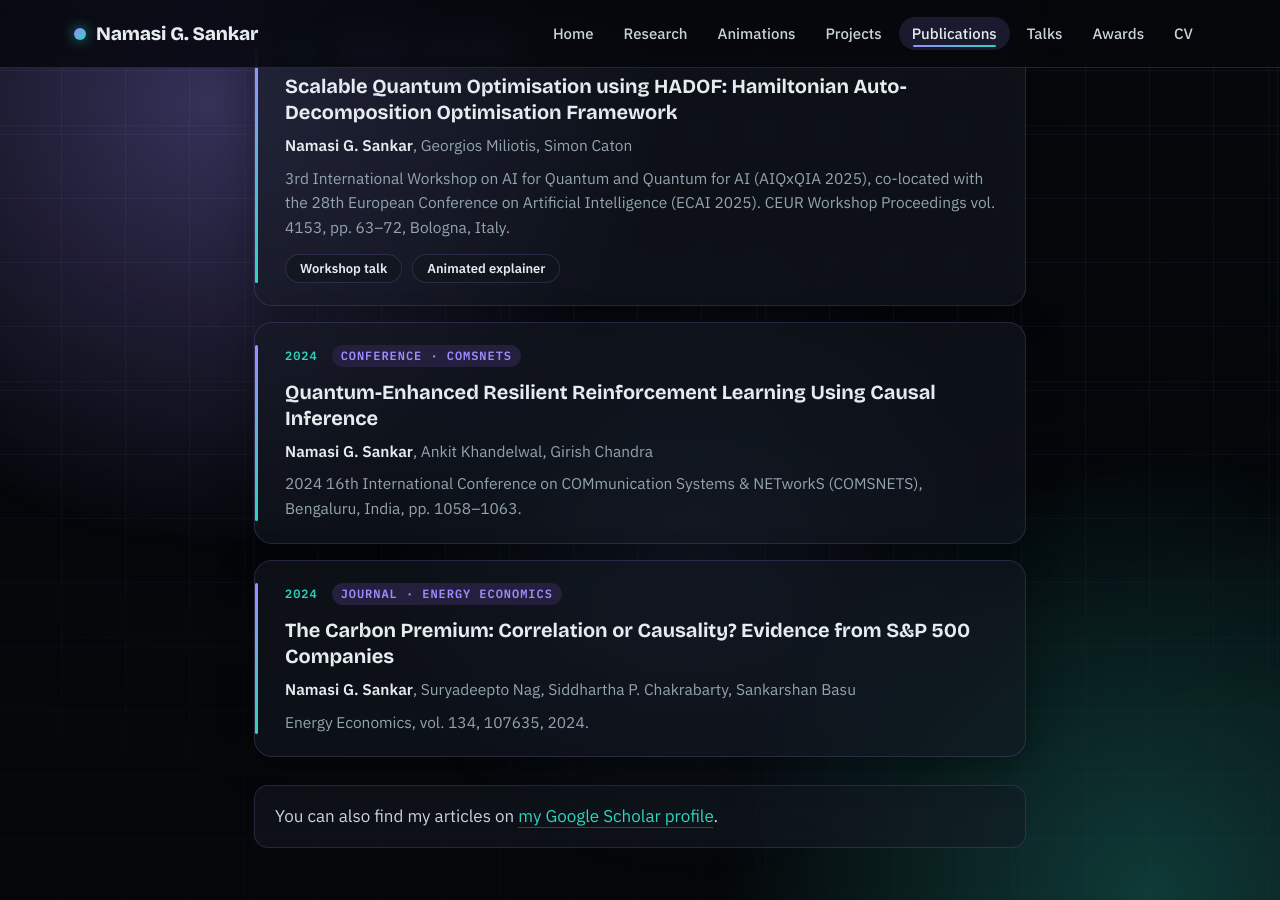
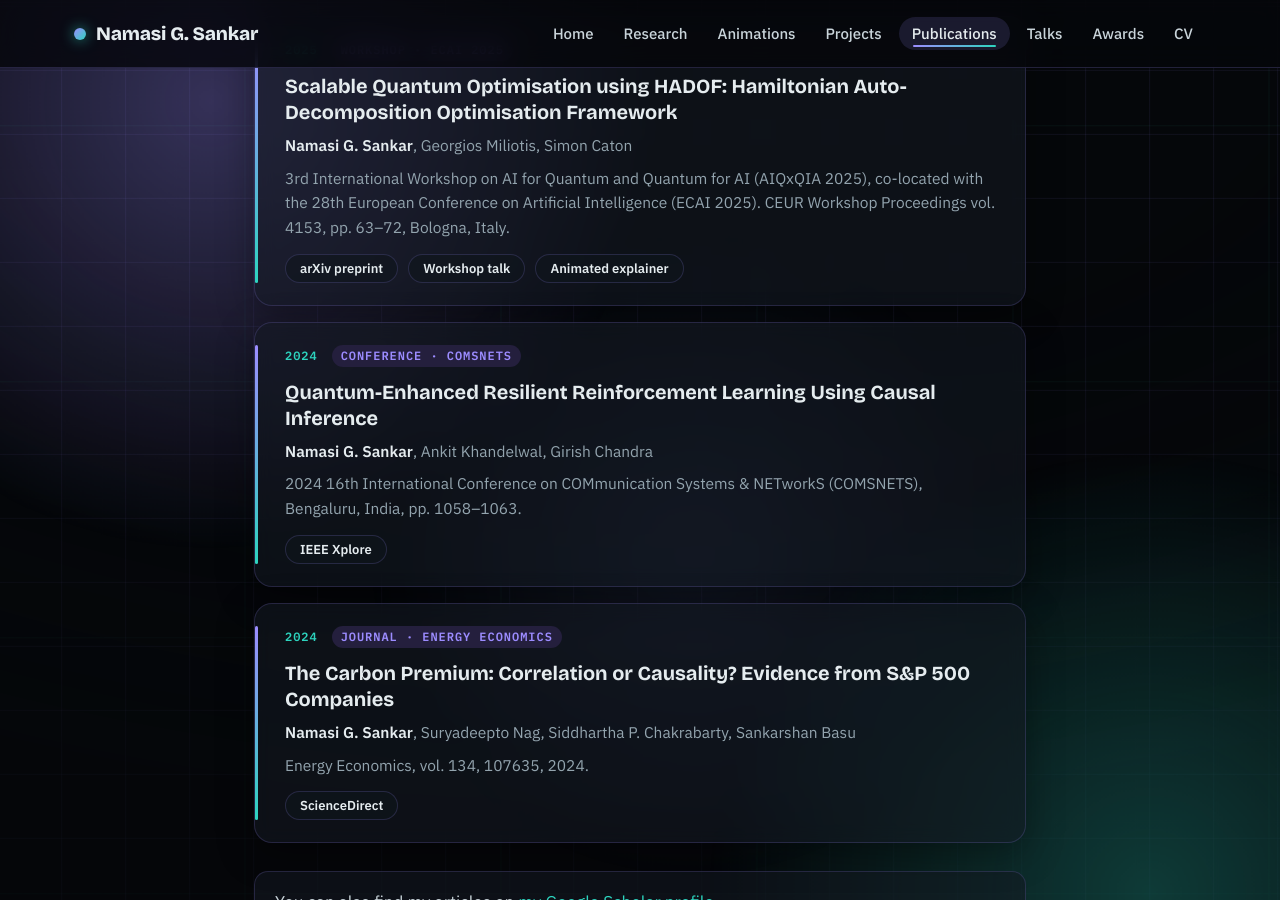
Before and after one commit to Namasi-PhD/Namasi-PhD.github.io, a Jekyll site: the page built from _pages/publications.md, in a window 1280 px wide and 900 px high, scrolled down 848 px. Built offline with Jekyll 4.4.1, drawn with Linux system fonts in a browser that asks for light colours.

Commit message:
Update publications.md

```diff
--- a/_pages/publications.md
+++ b/_pages/publications.md
@@ -26,7 +26,7 @@ lede: "Preprints, proceedings and journal papers on scalable quantum optimisatio
   <h3>Scalable Quantum Optimisation using HADOF: Hamiltonian Auto-Decomposition Optimisation Framework</h3>
   <p><strong>Namasi G. Sankar</strong>, Georgios Miliotis, Simon Caton</p>
   <p>3rd International Workshop on AI for Quantum and Quantum for AI (AIQxQIA 2025), co-located with the 28th European Conference on Artificial Intelligence (ECAI 2025). CEUR Workshop Proceedings vol. 4153, pp. 63–72, Bologna, Italy.</p>
-  <div class="links"><a href="/talks/">Workshop talk</a><a href="/explainers/#hadof">Animated explainer</a></div>
+  <div class="links"><a href="https://arxiv.org/abs/2510.02926">arXiv preprint</a><a href="/talks/">Workshop talk</a><a href="/explainers/#hadof">Animated explainer</a></div>
 </div>
 
 <div class="card entry">
@@ -34,6 +34,7 @@ lede: "Preprints, proceedings and journal papers on scalable quantum optimisatio
   <h3>Quantum-Enhanced Resilient Reinforcement Learning Using Causal Inference</h3>
   <p><strong>Namasi G. Sankar</strong>, Ankit Khandelwal, Girish Chandra</p>
   <p>2024 16th International Conference on COMmunication Systems &amp; NETworkS (COMSNETS), Bengaluru, India, pp. 1058–1063.</p>
+  <div class="links"><a href="https://ieeexplore.ieee.org/abstract/document/10427302/">IEEE Xplore</a></div>
 </div>
 
 <div class="card entry">
@@ -41,6 +42,7 @@ lede: "Preprints, proceedings and journal papers on scalable quantum optimisatio
   <h3>The Carbon Premium: Correlation or Causality? Evidence from S&amp;P 500 Companies</h3>
   <p><strong>Namasi G. Sankar</strong>, Suryadeepto Nag, Siddhartha P. Chakrabarty, Sankarshan Basu</p>
   <p>Energy Economics, vol. 134, 107635, 2024.</p>
+  <div class="links"><a href="https://www.sciencedirect.com/science/article/pii/S0140988324003438">ScienceDirect</a></div>
 </div>
 
 </div>
```
